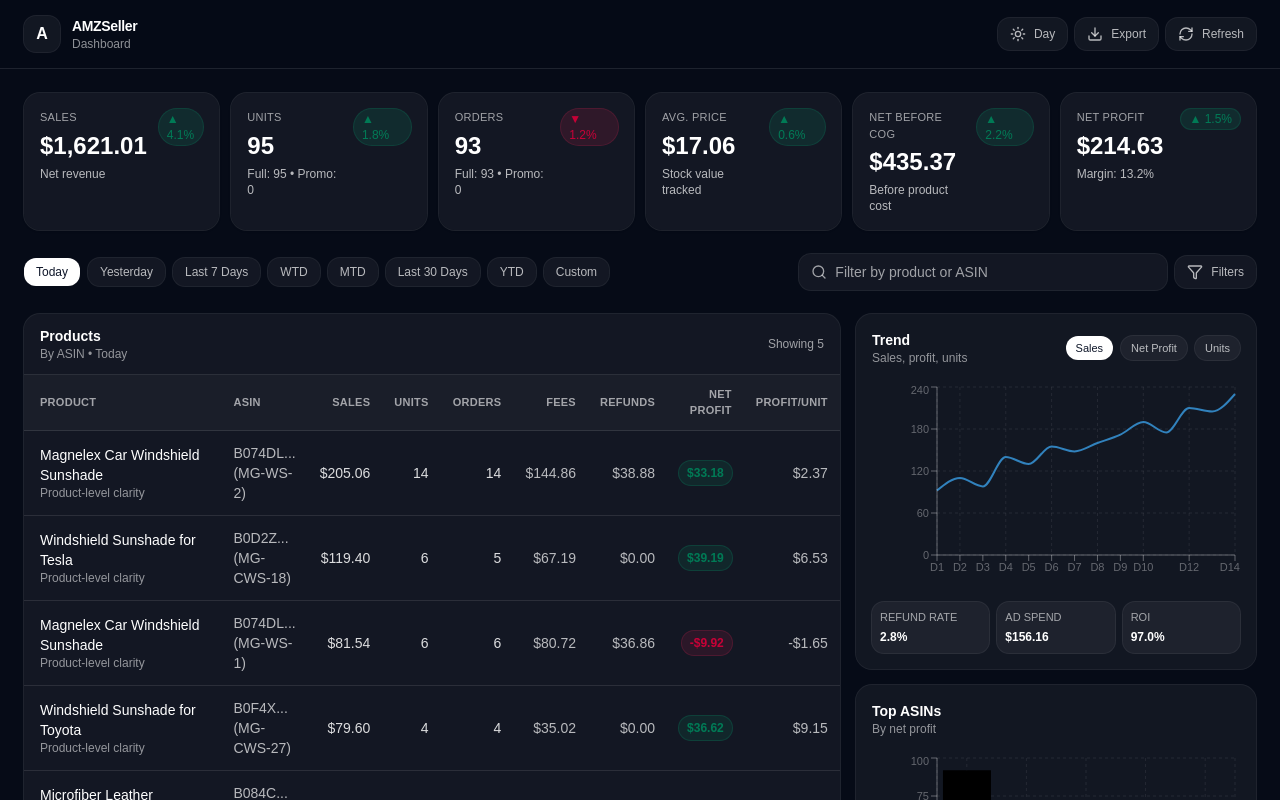
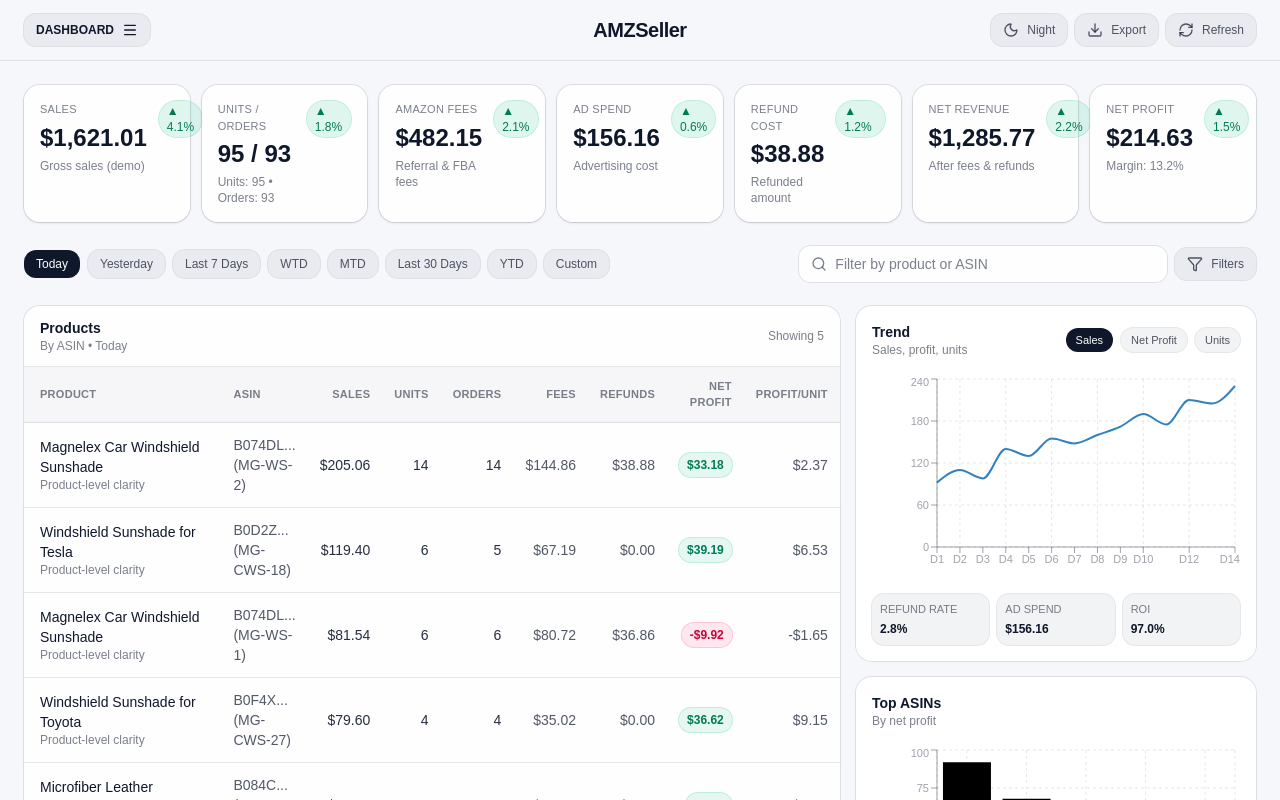
Before and after one commit to skyzenterprisellc/amz-dashboard, a Next.js app: page / in a window 1280 px wide. Shown: the top 800 px of the page. Built offline with nearby package versions, Linux system fonts and the light colour scheme.

Commit message:
Combine units & orders KPI

```diff
--- a/app/page.tsx
+++ b/app/page.tsx
@@ -12,7 +12,7 @@ import {
   BarChart,
   Bar,
 } from 'recharts';
-import { RefreshCw, Download, Filter, Search, Sun, Moon } from 'lucide-react';
+import { RefreshCw, Download, Filter, Search, Sun, Moon, Menu, X } from 'lucide-react';
 
 type RangeKey =
   | 'Today'
@@ -65,8 +65,8 @@ function Pill({
       className={[
         'inline-flex items-center rounded-full px-2 py-0.5 text-xs font-medium',
         good
-          ? 'bg-emerald-500/12 text-emerald-700 ring-1 ring-emerald-500/25 dark:text-emerald-300 dark:ring-emerald-500/20'
-          : 'bg-rose-500/12 text-rose-700 ring-1 ring-rose-500/25 dark:text-rose-300 dark:ring-rose-500/20',
+          ? 'bg-emerald-500/12 text-emerald-700 ring-1 ring-emerald-500/25'
+          : 'bg-rose-500/12 text-rose-700 ring-1 ring-rose-500/25',
       ].join(' ')}
     >
       {isPositive ? '▲' : '▼'} {pct(Math.abs(value))}
@@ -96,7 +96,7 @@ function KpiCard({
             {value}
           </div>
           {sub ? (
-            <div className="mt-1 text-xs text-[var(--muted2)]">{sub}</div>
+            <div className="mt-1 text-xs text-[var(--muted3)]">{sub}</div>
           ) : null}
         </div>
         {typeof delta === 'number' ? <Pill value={delta} /> : null}
@@ -168,7 +168,9 @@ function IconButton({
 type ThemeMode = 'night' | 'day';
 
 export default function Page() {
-  const [theme, setTheme] = useState<ThemeMode>('night');
+  // 1) default DAY
+  const [theme, setTheme] = useState<ThemeMode>('day');
+  const [menuOpen, setMenuOpen] = useState(false);
   const [range, setRange] = useState<RangeKey>('Today');
   const [query, setQuery] = useState('');
   const [metric, setMetric] = useState<'Sales' | 'Net Profit' | 'Units'>(
@@ -178,7 +180,6 @@ export default function Page() {
   const themeVars =
     theme === 'night'
       ? ({
-          // Night (senin mevcut tasarımın)
           '--bg': '#060B17',
           '--headerBg': 'rgba(6,11,23,0.80)',
           '--panel': 'rgba(255,255,255,0.05)',
@@ -194,14 +195,13 @@ export default function Page() {
           '--axis': 'rgba(255,255,255,0.35)',
           '--tooltipBg': 'rgba(10,14,26,0.95)',
           '--tooltipBorder': 'rgba(255,255,255,0.12)',
-
           '--chipBg': 'rgba(255,255,255,0.05)',
           '--chipHoverBg': 'rgba(255,255,255,0.08)',
           '--chipActiveBg': 'rgba(255,255,255,1)',
           '--chipActiveText': '#0f172a',
+          '--menuBg': 'rgba(6,11,23,0.98)',
         } as React.CSSProperties)
       : ({
-          // Day (light)
           '--bg': '#F6F7FB',
           '--headerBg': 'rgba(246,247,251,0.80)',
           '--panel': 'rgba(255,255,255,0.92)',
@@ -217,24 +217,24 @@ export default function Page() {
           '--axis': 'rgba(15,23,42,0.40)',
           '--tooltipBg': 'rgba(255,255,255,0.98)',
           '--tooltipBorder': 'rgba(15,23,42,0.14)',
-
           '--chipBg': 'rgba(15,23,42,0.05)',
           '--chipHoverBg': 'rgba(15,23,42,0.08)',
           '--chipActiveBg': 'rgba(15,23,42,1)',
           '--chipActiveText': '#ffffff',
+          '--menuBg': 'rgba(255,255,255,0.98)',
         } as React.CSSProperties);
 
-  // Demo KPI values
   const kpis = {
     sales: 1621.01,
     units: 95,
     orders: 93,
-    avgPrice: 17.06,
-    netBeforeCog: 435.37,
+    amazonFees: 482.15,
+    adSpend: 156.16,
+    refundCost: 38.88,
+    netRevenue: 1285.77,
     netProfit: 214.63,
     margin: 0.132,
     refunds: 0.028,
-    adSpend: 156.16,
     roi: 0.97,
   };
 
@@ -361,20 +361,72 @@ export default function Page() {
     >
 {/* Top bar */}
 <header className="sticky top-0 z-20 border-b border-[var(--ring)] bg-[var(--headerBg)] backdrop-blur">
-        <div className="mx-auto max-w-[1400px] px-6 py-4 flex items-center justify-between">
-          <div className="flex items-center gap-3">
-            <div className="h-9 w-9 rounded-xl bg-[var(--chipBg)] ring-1 ring-[var(--ring)] grid place-items-center font-semibold">
-              A
+  <div className="mx-auto max-w-[1400px] px-6 py-4">
+    <div className="relative flex items-center justify-center">
+      {/* LEFT: Dashboard menu button (Cashcow gibi buradan açılacak) */}
+      <div className="absolute left-0">
+  <div className="relative">
+    <button
+      onClick={() => setMenuOpen((v) => !v)}
+      className="inline-flex items-center gap-2 rounded-xl bg-[var(--chipBg)] ring-1 ring-[var(--ring)]
+                 px-3 py-2 text-xs font-semibold text-[var(--text)]
+                 hover:bg-[var(--chipHoverBg)] transition"
+      aria-label="Open menu"
+    >
+      DASHBOARD <Menu size={16} />
+    </button>
+
+    {/* Dropdown menu (butonun ALTINA) */}
+    {menuOpen ? (
+      <div className="absolute left-0 top-[calc(100%+10px)] w-[320px] rounded-2xl
+                      bg-[var(--menuBg)] ring-1 ring-[var(--ring)] shadow-2xl overflow-hidden z-50">
+        <div className="flex items-center justify-between px-4 py-3 border-b border-[var(--ring)]">
+          <div className="text-sm font-semibold">Menu</div>
+          <button
+            onClick={() => setMenuOpen(false)}
+            className="rounded-lg p-2 hover:bg-[var(--chipHoverBg)] transition"
+            aria-label="Close"
+          >
+            <X size={18} />
+          </button>
         </div>
-            <div>
-              <div className="text-sm font-semibold tracking-tight">
-                AMZSeller
+
+        <nav className="p-2">
+          {[
+            'Dashboard',
+            'Sales Estimator',
+            'Keyword Rank Tracker',
+            'Keyword Finder',
+            'Listing Analyzer',
+            'Inventory',
+            'Review Automation',
+            'Listing Builder',
+            'Issue Assistance',
+            'Amazon Liability Insurance',
+          ].map((item) => (
+            <button
+              key={item}
+              onClick={() => setMenuOpen(false)}
+              className="w-full text-left rounded-xl px-3 py-2.5 text-sm text-[var(--text)]
+                         hover:bg-[var(--chipHoverBg)] transition"
+            >
+              {item}
+            </button>
+          ))}
+        </nav>
       </div>
-              <div className="text-xs text-[var(--muted3)]">Dashboard</div>
+    ) : null}
   </div>
 </div>
 
-          <div className="flex items-center gap-2">
+
+      {/* CENTER: Brand */}
+      <div className="text-lg sm:text-xl font-semibold tracking-tight">
+        AMZSeller
+      </div>
+
+      {/* RIGHT: actions */}
+      <div className="absolute right-0 flex items-center gap-2">
         <IconButton
           icon={theme === 'night' ? <Sun size={16} /> : <Moon size={16} />}
           label={theme === 'night' ? 'Day' : 'Night'}
@@ -384,47 +436,20 @@ export default function Page() {
         <IconButton icon={<RefreshCw size={16} />} label="Refresh" />
       </div>
     </div>
+  </div>
 </header>
 
+
       <main className="mx-auto max-w-[1400px] px-6 py-6">
-        {/* KPI row */}
-        <div className="grid grid-cols-1 sm:grid-cols-2 lg:grid-cols-6 gap-3">
-          <KpiCard
-            label="Sales"
-            value={money(kpis.sales)}
-            sub="Net revenue"
-            delta={0.041}
-          />
-          <KpiCard
-            label="Units"
-            value={num(kpis.units)}
-            sub="Full: 95 • Promo: 0"
-            delta={0.018}
-          />
-          <KpiCard
-            label="Orders"
-            value={num(kpis.orders)}
-            sub="Full: 93 • Promo: 0"
-            delta={-0.012}
-          />
-          <KpiCard
-            label="Avg. Price"
-            value={money(kpis.avgPrice)}
-            sub="Stock value tracked"
-            delta={0.006}
-          />
-          <KpiCard
-            label="Net Before COG"
-            value={money(kpis.netBeforeCog)}
-            sub="Before product cost"
-            delta={0.022}
-          />
-          <KpiCard
-            label="Net Profit"
-            value={money(kpis.netProfit)}
-            sub={`Margin: ${pct(kpis.margin)}`}
-            delta={0.015}
-          />
+        {/* KPI row (7 KPI) */}
+        <div className="grid grid-cols-1 sm:grid-cols-2 lg:grid-cols-7 gap-3">
+          <KpiCard label="Sales" value={money(kpis.sales)} sub="Gross sales (demo)" delta={0.041} />
+          <KpiCard  label="Units / Orders"  value={`${num(kpis.units)} / ${num(kpis.orders)}`}  sub={`Units: ${num(kpis.units)} • Orders: ${num(kpis.orders)}`}  delta={0.018}/>
+          <KpiCard  label="Amazon Fees"  value={money(kpis.amazonFees)}  sub="Referral & FBA fees"  delta={0.021}/>
+          <KpiCard label="Ad Spend" value={money(kpis.adSpend)} sub="Advertising cost" delta={0.006} />
+          <KpiCard label="Refund Cost" value={money(kpis.refundCost)} sub="Refunded amount" delta={0.012} />
+          <KpiCard label="Net Revenue" value={money(kpis.netRevenue)} sub="After fees & refunds" delta={0.022} />
+          <KpiCard label="Net Profit" value={money(kpis.netProfit)} sub={`Margin: ${pct(kpis.margin)}`} delta={0.015} />
         </div>
 
         {/* Range + controls */}
@@ -455,13 +480,9 @@ export default function Page() {
             <div className="px-4 py-3 border-b border-[var(--ring)] flex items-center justify-between">
               <div>
                 <div className="text-sm font-semibold">Products</div>
-                <div className="text-xs text-[var(--muted3)]">
-                  By ASIN • {range}
+                <div className="text-xs text-[var(--muted3)]">By ASIN • {range}</div>
               </div>
-              </div>
-              <div className="text-xs text-[var(--muted)]">
-                Showing {filtered.length}
-              </div>
+              <div className="text-xs text-[var(--muted)]">Showing {filtered.length}</div>
             </div>
 
             <div className="overflow-auto">
@@ -492,38 +513,22 @@ export default function Page() {
                         className="border-b border-[var(--ring)] hover:bg-[var(--panelHover)] transition"
                       >
                         <td className="px-4 py-3">
-                          <div className="font-medium text-[var(--text)]">
-                            {r.product}
-                          </div>
-                          <div className="text-xs text-[var(--muted3)]">
-                            Product-level clarity
-                          </div>
+                          <div className="font-medium text-[var(--text)]">{r.product}</div>
+                          <div className="text-xs text-[var(--muted3)]">Product-level clarity</div>
                         </td>
-                        <td className="px-3 py-3 text-[var(--muted2)]">
-                          {r.asin}
-                        </td>
-                        <td className="px-3 py-3 text-right tabular-nums">
-                          {money(r.sales)}
-                        </td>
-                        <td className="px-3 py-3 text-right tabular-nums">
-                          {num(r.units)}
-                        </td>
-                        <td className="px-3 py-3 text-right tabular-nums">
-                          {num(r.orders)}
-                        </td>
-                        <td className="px-3 py-3 text-right tabular-nums text-[var(--muted2)]">
-                          {money(r.fees)}
-                        </td>
-                        <td className="px-3 py-3 text-right tabular-nums text-[var(--muted2)]">
-                          {money(r.refunds)}
-                        </td>
+                        <td className="px-3 py-3 text-[var(--muted2)]">{r.asin}</td>
+                        <td className="px-3 py-3 text-right tabular-nums">{money(r.sales)}</td>
+                        <td className="px-3 py-3 text-right tabular-nums">{num(r.units)}</td>
+                        <td className="px-3 py-3 text-right tabular-nums">{num(r.orders)}</td>
+                        <td className="px-3 py-3 text-right tabular-nums text-[var(--muted2)]">{money(r.fees)}</td>
+                        <td className="px-3 py-3 text-right tabular-nums text-[var(--muted2)]">{money(r.refunds)}</td>
                         <td className="px-3 py-3 text-right">
                           <span
                             className={[
                               'inline-flex items-center rounded-xl px-2 py-1 tabular-nums text-xs font-semibold ring-1',
                               profitGood
-                                ? 'bg-emerald-500/10 text-emerald-700 ring-emerald-500/25 dark:text-emerald-200 dark:ring-emerald-500/20'
-                                : 'bg-rose-500/10 text-rose-700 ring-rose-500/25 dark:text-rose-200 dark:ring-rose-500/20',
+                                ? 'bg-emerald-500/10 text-emerald-700 ring-emerald-500/25'
+                                : 'bg-rose-500/10 text-rose-700 ring-rose-500/25',
                             ].join(' ')}
                           >
                             {money(r.netProfit)}
@@ -532,18 +537,10 @@ export default function Page() {
                         <td className="px-3 py-3 text-right tabular-nums text-[var(--muted2)]">
                           {money(r.netProfitPerUnit)}
                         </td>
-                        <td className="px-3 py-3 text-right tabular-nums">
-                          {num(r.inventory)}
-                        </td>
-                        <td className="px-3 py-3 text-right tabular-nums text-[var(--muted2)]">
-                          {num(r.avgUnitsPerDay)}
-                        </td>
-                        <td className="px-3 py-3 text-right text-[var(--muted2)]">
-                          {r.stockoutDate}
-                        </td>
-                        <td className="px-4 py-3 text-right tabular-nums text-[var(--muted2)]">
-                          {num(r.bsr)}
-                        </td>
+                        <td className="px-3 py-3 text-right tabular-nums">{num(r.inventory)}</td>
+                        <td className="px-3 py-3 text-right tabular-nums text-[var(--muted2)]">{num(r.avgUnitsPerDay)}</td>
+                        <td className="px-3 py-3 text-right text-[var(--muted2)]">{r.stockoutDate}</td>
+                        <td className="px-4 py-3 text-right tabular-nums text-[var(--muted2)]">{num(r.bsr)}</td>
                       </tr>
                     );
                   })}
@@ -558,9 +555,7 @@ export default function Page() {
               <div className="flex items-center justify-between gap-3">
                 <div>
                   <div className="text-sm font-semibold">Trend</div>
-                  <div className="text-xs text-[var(--muted3)]">
-                    Sales, profit, units
-                  </div>
+                  <div className="text-xs text-[var(--muted3)]">Sales, profit, units</div>
                 </div>
 
                 <div className="flex gap-2">
@@ -588,11 +583,7 @@ export default function Page() {
                 <ResponsiveContainer width="100%" height="100%">
                   <LineChart data={trend}>
                     <CartesianGrid strokeDasharray="3 3" stroke="var(--grid)" />
-                    <XAxis
-                      dataKey="day"
-                      stroke="var(--axis)"
-                      tick={{ fontSize: 11 }}
-                    />
+                    <XAxis dataKey="day" stroke="var(--axis)" tick={{ fontSize: 11 }} />
                     <YAxis stroke="var(--axis)" tick={{ fontSize: 11 }} />
                     <RTooltip
                       contentStyle={{
@@ -609,28 +600,16 @@ export default function Page() {
 
               <div className="mt-3 grid grid-cols-3 gap-2 text-xs text-[var(--muted2)]">
                 <div className="rounded-xl bg-[var(--chipBg)] ring-1 ring-[var(--ring)] p-2">
-                  <div className="text-[11px] uppercase text-[var(--muted)]">
-                    Refund rate
-                  </div>
-                  <div className="mt-1 font-semibold text-[var(--text)]">
-                    {pct(kpis.refunds)}
-                  </div>
+                  <div className="text-[11px] uppercase text-[var(--muted)]">Refund rate</div>
+                  <div className="mt-1 font-semibold text-[var(--text)]">{pct(kpis.refunds)}</div>
                 </div>
                 <div className="rounded-xl bg-[var(--chipBg)] ring-1 ring-[var(--ring)] p-2">
-                  <div className="text-[11px] uppercase text-[var(--muted)]">
-                    Ad spend
-                  </div>
-                  <div className="mt-1 font-semibold text-[var(--text)]">
-                    {money(kpis.adSpend)}
-                  </div>
+                  <div className="text-[11px] uppercase text-[var(--muted)]">Ad spend</div>
+                  <div className="mt-1 font-semibold text-[var(--text)]">{money(kpis.adSpend)}</div>
                 </div>
                 <div className="rounded-xl bg-[var(--chipBg)] ring-1 ring-[var(--ring)] p-2">
-                  <div className="text-[11px] uppercase text-[var(--muted)]">
-                    ROI
-                  </div>
-                  <div className="mt-1 font-semibold text-[var(--text)]">
-                    {pct(kpis.roi)}
-                  </div>
+                  <div className="text-[11px] uppercase text-[var(--muted)]">ROI</div>
+                  <div className="mt-1 font-semibold text-[var(--text)]">{pct(kpis.roi)}</div>
                 </div>
               </div>
             </section>
@@ -639,9 +618,7 @@ export default function Page() {
               <div className="flex items-center justify-between">
                 <div>
                   <div className="text-sm font-semibold">Top ASINs</div>
-                  <div className="text-xs text-[var(--muted3)]">
-                    By net profit
-                  </div>
+                  <div className="text-xs text-[var(--muted3)]">By net profit</div>
                 </div>
               </div>
 
@@ -649,11 +626,7 @@ export default function Page() {
                 <ResponsiveContainer width="100%" height="100%">
                   <BarChart data={topAsins}>
                     <CartesianGrid strokeDasharray="3 3" stroke="var(--grid)" />
-                    <XAxis
-                      dataKey="name"
-                      stroke="var(--axis)"
-                      tick={{ fontSize: 11 }}
-                    />
+                    <XAxis dataKey="name" stroke="var(--axis)" tick={{ fontSize: 11 }} />
                     <YAxis stroke="var(--axis)" tick={{ fontSize: 11 }} />
                     <RTooltip
                       contentStyle={{
@@ -671,7 +644,6 @@ export default function Page() {
           </aside>
         </div>
 
-        {/* Footer hint */}
         <div className="mt-6 text-xs text-[var(--muted)]">
           AMZSeller • Advanced Merchant Zone.
         </div>
```
Lines whose indentation alone changed are shown as unchanged.
